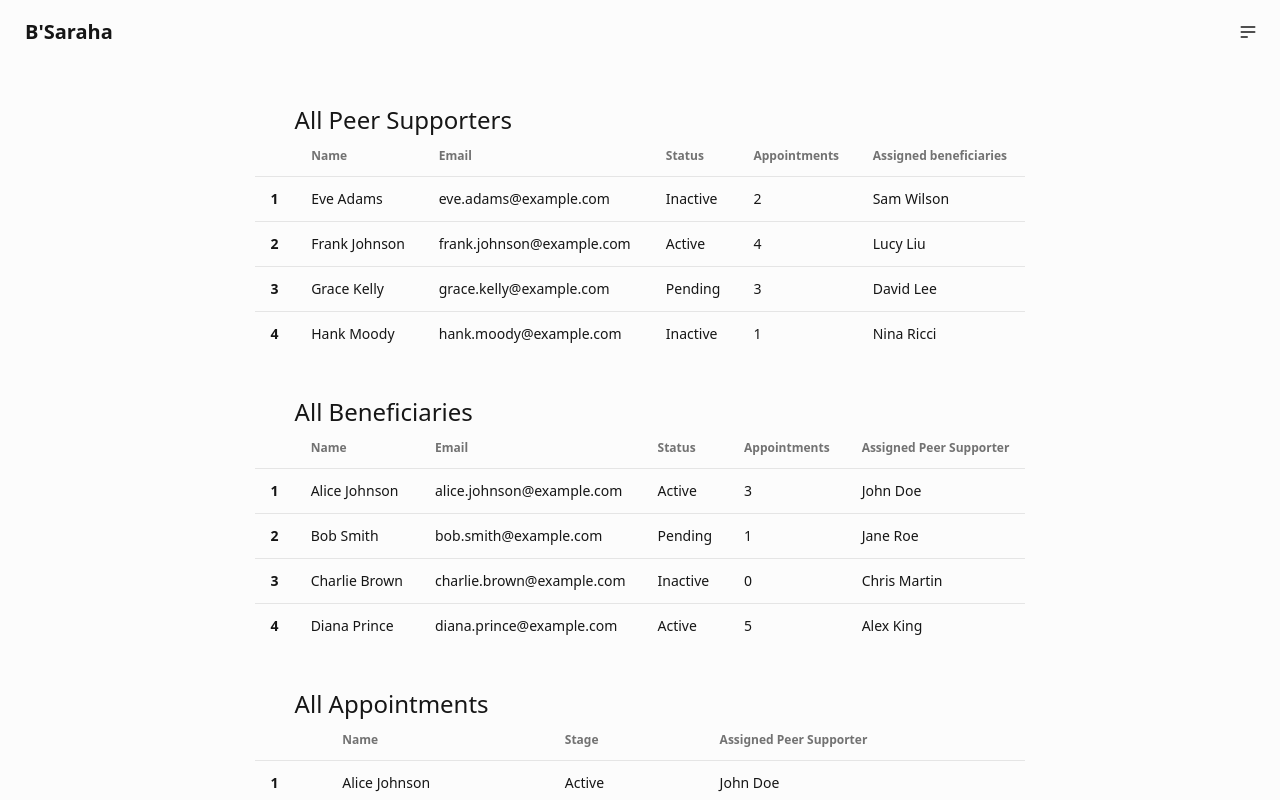
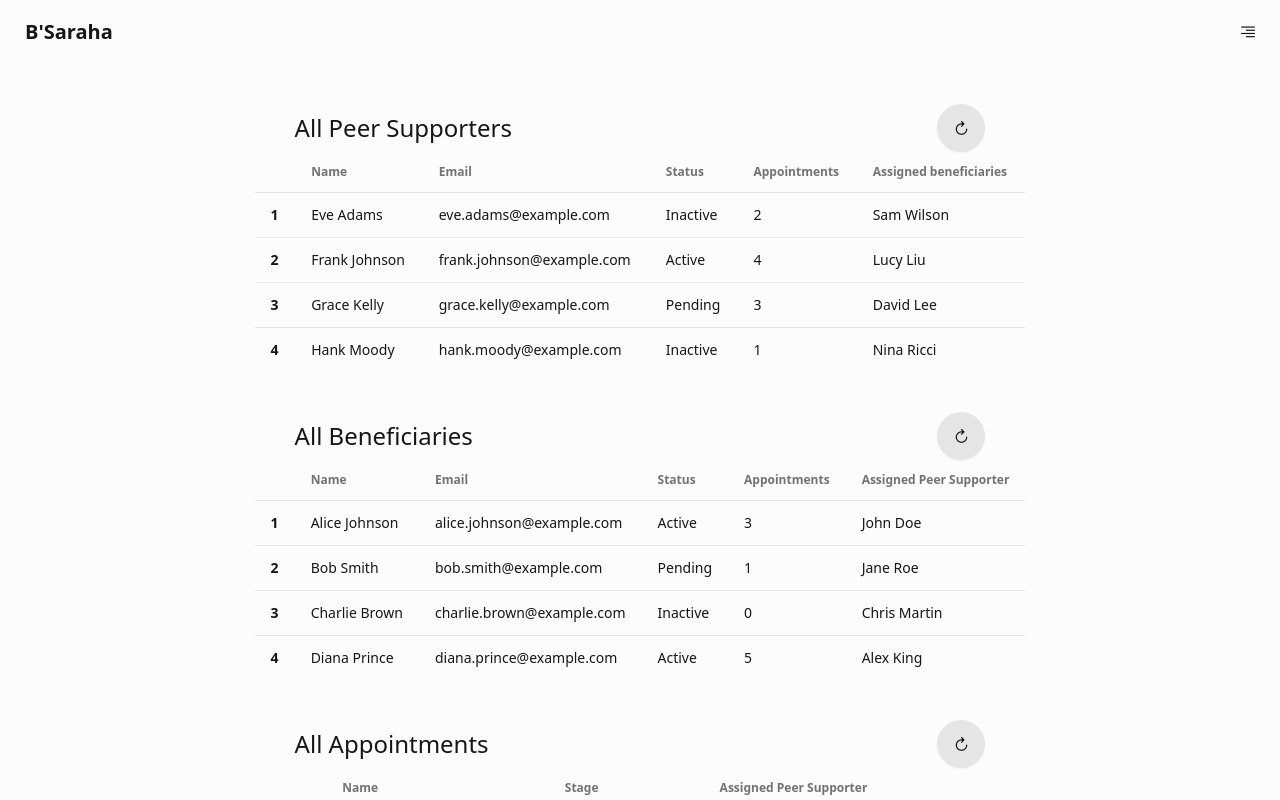
Before and after one commit to VoidRB/HNSTBooking, a Vue app in the folder client/: page /Coordinator in a window 1280 px wide. Shown: the top 800 px of the page. Built offline with nearby package versions, Linux system fonts and the light colour scheme.

Commit message:
feat: added PrimeIcons
replaced all the SVG

```diff
--- a/client/package.json
+++ b/client/package.json
@@ -17,6 +17,7 @@
   "dependencies": {
     "axios": "^1.7.9",
     "pinia": "^2.3.0",
+    "primeicons": "^7.0.0",
     "vue": "^3.5.13",
     "vue-router": "^4.5.0",
     "vue-toastification": "^2.0.0-rc.5"
--- a/client/src/components/AllAppointments.vue
+++ b/client/src/components/AllAppointments.vue
@@ -28,7 +28,10 @@ const beneficiaries = [
 </script>
 <template>
   <section>
-    <section class="w-full place-items-center px-10 text-2xl">All Appointments</section>
+    <section class="flex w-full place-items-center justify-between px-10 text-2xl">
+      <h1>All Appointments</h1>
+      <button class="btn rounded-full"><i class="pi pi-refresh"></i></button>
+    </section>
 
     <div class="overflow-x-auto">
       <table class="table">
--- a/client/src/components/AllBeneficiaries.vue
+++ b/client/src/components/AllBeneficiaries.vue
@@ -36,8 +36,10 @@ const beneficiaries = [
 </script>
 <template>
   <section>
-    <section class="w-full place-items-start px-10 text-2xl">All Beneficiaries</section>
-
+    <section class="flex w-full place-items-center justify-between px-10 text-2xl">
+      <h1>All Beneficiaries</h1>
+      <button class="btn rounded-full"><i class="pi pi-refresh"></i></button>
+    </section>
     <div class="overflow-x-auto">
       <table class="table">
         <!-- head -->
--- a/client/src/components/AllPeerSupporters.vue
+++ b/client/src/components/AllPeerSupporters.vue
@@ -36,7 +36,10 @@ const peerSupporters = [
 </script>
 <template>
   <section>
-    <section class="w-full place-items-start px-10 text-2xl">All Peer Supporters</section>
+    <section class="flex w-full place-items-center justify-between px-10 text-2xl">
+      <h1>All Peer Supporters</h1>
+      <button class="btn rounded-full"><i class="pi pi-refresh"></i></button>
+    </section>
     <div class="overflow-x-auto">
       <table class="table">
         <thead>
@@ -53,7 +56,7 @@ const peerSupporters = [
           <tr v-for="peerSupporter in peerSupporters" :key="peerSupporter.id">
             <th>{{ peerSupporter.id }}</th>
             <td>{{ peerSupporter.name }}</td>
-            <td class="text-ellipsis text-wrap">{{ peerSupporter.email }}</td>
+            <td>{{ peerSupporter.email }}</td>
             <td>{{ peerSupporter.status }}</td>
             <td>{{ peerSupporter.appointments }}</td>
             <td>{{ peerSupporter.assignedPS }}</td>
--- a/client/src/components/NavBars/BeneficiariyNavBar.vue
+++ b/client/src/components/NavBars/BeneficiariyNavBar.vue
@@ -9,20 +9,7 @@ import { RouterLink } from 'vue-router'
     <div class="navbar-end">
       <div class="dropdown dropdown-end">
         <div tabindex="0" role="button" class="btn btn-circle btn-ghost">
-          <svg
-            xmlns="http://www.w3.org/2000/svg"
-            class="h-5 w-5"
-            fill="none"
-            viewBox="0 0 24 24"
-            stroke="currentColor"
-          >
-            <path
-              stroke-linecap="round"
-              stroke-linejoin="round"
-              stroke-width="2"
-              d="M4 6h16M4 12h16M4 18h7"
-            />
-          </svg>
+          <i class="pi pi-align-right"></i>
         </div>
         <ul
           tabindex="0"
--- a/client/src/components/NavBars/CoordinatorNavBar.vue
+++ b/client/src/components/NavBars/CoordinatorNavBar.vue
@@ -9,20 +9,7 @@ import { RouterLink } from 'vue-router'
     <div class="navbar-end">
       <div class="dropdown dropdown-end">
         <div tabindex="0" role="button" class="btn btn-circle btn-ghost">
-          <svg
-            xmlns="http://www.w3.org/2000/svg"
-            class="h-5 w-5"
-            fill="none"
-            viewBox="0 0 24 24"
-            stroke="currentColor"
-          >
-            <path
-              stroke-linecap="round"
-              stroke-linejoin="round"
-              stroke-width="2"
-              d="M4 6h16M4 12h16M4 18h7"
-            />
-          </svg>
+          <i class="pi pi-align-right"></i>
         </div>
         <ul
           tabindex="0"
--- a/client/src/components/NavBars/PeerSupporterNavBar.vue
+++ b/client/src/components/NavBars/PeerSupporterNavBar.vue
@@ -9,20 +9,7 @@ import { RouterLink } from 'vue-router'
     <div class="navbar-end">
       <div class="dropdown dropdown-end">
         <div tabindex="0" role="button" class="btn btn-circle btn-ghost">
-          <svg
-            xmlns="http://www.w3.org/2000/svg"
-            class="h-5 w-5"
-            fill="none"
-            viewBox="0 0 24 24"
-            stroke="currentColor"
-          >
-            <path
-              stroke-linecap="round"
-              stroke-linejoin="round"
-              stroke-width="2"
-              d="M4 6h16M4 12h16M4 18h7"
-            />
-          </svg>
+          <i class="pi pi-align-right"></i>
         </div>
         <ul
           tabindex="0"
--- a/client/src/main.ts
+++ b/client/src/main.ts
@@ -1,6 +1,7 @@
 import './assets/main.css'
 import Toast from 'vue-toastification'
 import 'vue-toastification/dist/index.css'
+import 'primeicons/primeicons.css'
 import { createApp } from 'vue'
 import { createPinia } from 'pinia'
 
```
Also changed, not shown: 1 other file (tests, documents, lock files or other folders).
